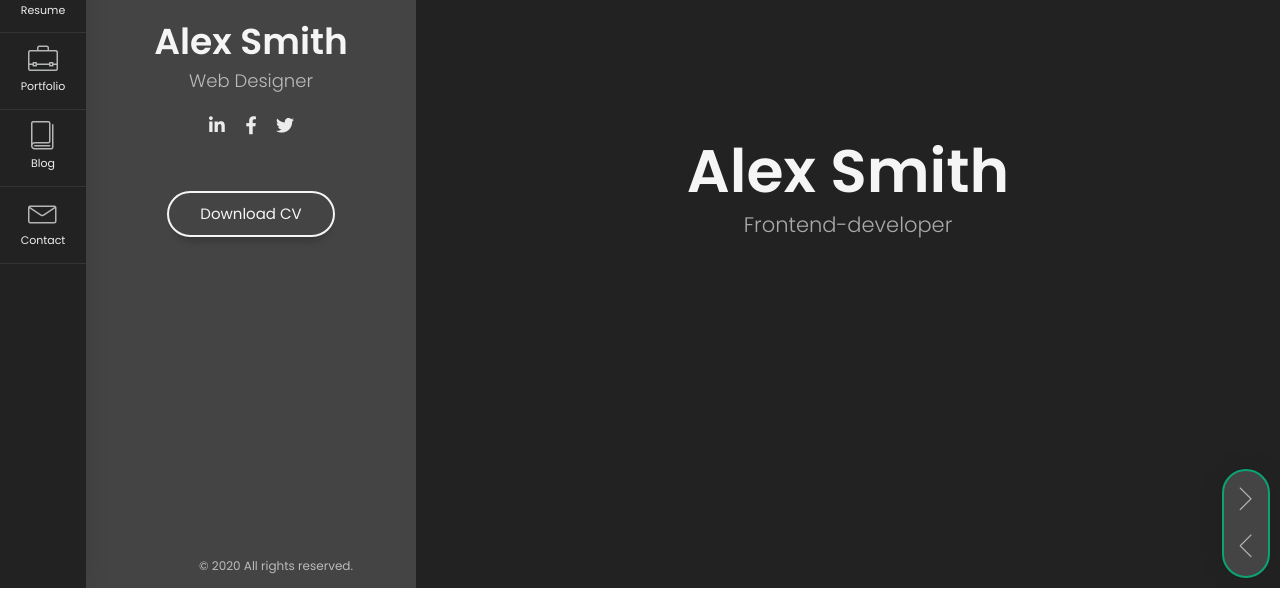
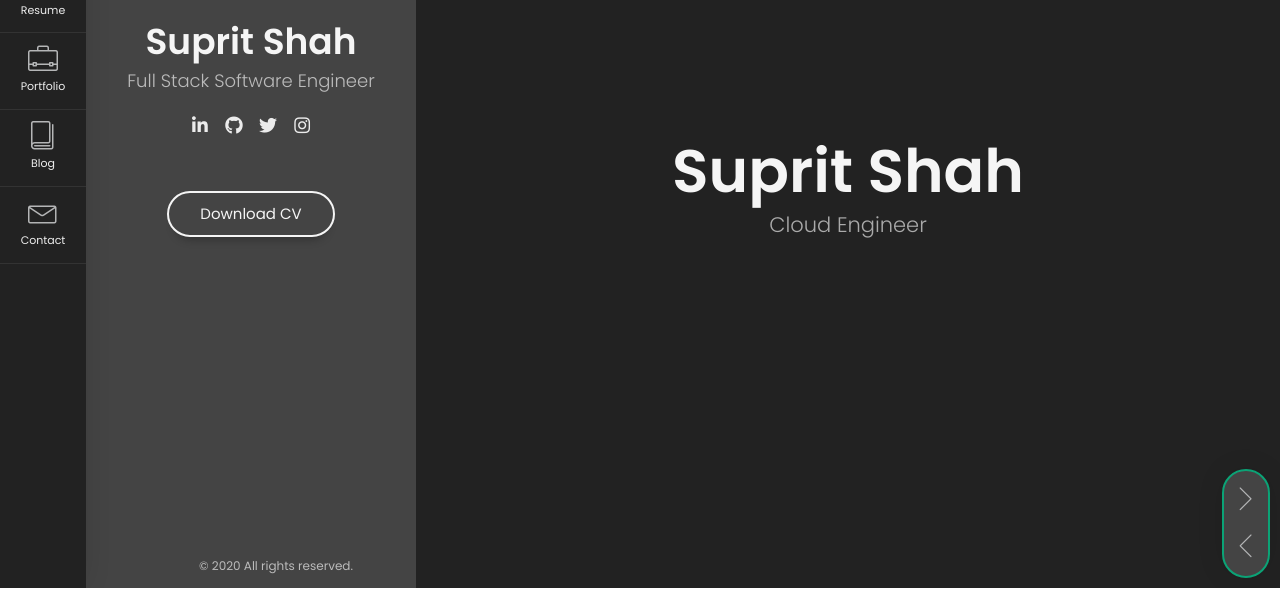
Before and after one commit to supritshah1289/portfolio, a plain HTML site: page index.html in a window 1280 px wide. Shown: the part 212-828 px from the top of the page. Drawn offline with Linux system fonts and the light colour scheme; some packages are replaced by stand-ins of ours.

Commit message:
Name update

```diff
--- a/index.html
+++ b/index.html
@@ -3,11 +3,11 @@
   <head>
     <meta charset="UTF-8" />
     <meta http-equiv="X-UA-Compatible" content="IE=edge">
-    <title>BreezyCV - Resume / CV / vCard Template</title>
+    <title>Suprit Shah ~ Full stack Software Engineer</title>
     <meta name="viewport" content="width=device-width, initial-scale=1, maximum-scale=1" />
-    <meta name="description" content="BreezyCV - Resume / CV / vCard Template" />
-    <meta name="keywords" content="vcard, resposnive, retina, resume, jquery, css3, bootstrap, Material CV, portfolio" />
-    <meta name="author" content="lmpixels" />
+    <meta name="description" content="Suprit Shah ~ Full stack Software Engineer" />
+    <meta name="keywords" content="suprit shah, full-stack-software-engineer, cloud-engineer,data-engineer, aws-certified, docker, docker-swarm, ruby-on-rails, ruby, java, spring-boot, python, big-data" />
+    <meta name="author" content="Suprit Shah" />
     <link rel="shortcut icon" href="favicon.ico">
 
 
@@ -40,11 +40,11 @@
           <header id="site_header" class="header mobile-menu-hide">
             <div class="header-content">
               <div class="header-photo">
-                <img src="img/main_photo.jpg" alt="Alex Smith">
+                <img src="img/main_photo.jpg" alt="Suprit Shah">
               </div>
               <div class="header-titles">
-                <h2>Alex Smith</h2>
-                <h4>Web Designer</h4>
+                <h2>Suprit Shah</h2>
+                <h4>Full Stack Software Engineer</h4>
               </div>
             </div>
 
@@ -89,9 +89,10 @@
 
             <div class="social-links">
               <ul>
-                <li><a href="#" target="_blank"><i class="fab fa-linkedin-in"></i></a></li>
-                <li><a href="#" target="_blank"><i class="fab fa-facebook-f"></i></a></li>
-                <li><a href="#" target="_blank"><i class="fab fa-twitter"></i></a></li>
+                <li><a href="https://www.linkedin.com/in/supritkumar/" target="_blank"><i class="fab fa-linkedin-in"></i></a></li>
+                <li><a href="https://github.com/supritshah1289" target="_blank"><i class="fab fa-github"></i></a></li>
+                <li><a href="https://twitter.com/supritshah1289" target="_blank"><i class="fab fa-twitter"></i></a></li>
+                <li><a href="https://www.instagram.com/supritshah1289/" target="_blank"><i class="fab fa-instagram"></i></a></li>
               </ul>
             </div>
 
@@ -126,14 +127,14 @@
                     <div class="row">
                       <div class="col-sm-12 col-md-12 col-lg-12">
                         <div class="title-block">
-                          <h2>Alex Smith</h2>
+                          <h2>Suprit Shah</h2>
                           <div class="owl-carousel text-rotation">
                             <div class="item">
-                              <div class="sp-subtitle">Web Designer</div>
+                              <div class="sp-subtitle">Full Stack Software Engineer</div>
                             </div>
 
                             <div class="item">
-                              <div class="sp-subtitle">Frontend-developer</div>
+                              <div class="sp-subtitle">Cloud Engineer</div>
                             </div>
                           </div>
                         </div>
@@ -154,16 +155,16 @@
                   <!-- Personal Information -->
                   <div class="row">
                     <div class="col-xs-12 col-sm-7">
-                      <p>Proin volutpat mauris ac pellentesque pharetra. Suspendisse congue elit vel odio suscipit, sit amet tempor nisl imperdiet. Quisque ex justo, faucibus ut mi in, condimentum finibus dolor. Aliquam vitae hendrerit dolor, eget imperdiet mauris. Maecenas et ante id ipsum condimentum dictum et vel massa. Ut in imperdiet dolor, vel consectetur dui.</p>
+                      <p>Software Engineer by Day. Life long learner and Reader. Enjoys being outdoor doing adventurous activities. Loves indoor planting. Sometimes cooks delicious recipes </p>
                     </div>
 
                     <div class="col-xs-12 col-sm-5">
                       <div class="info-list">
                         <ul>
-                          <li>
+                          <!-- <li>
                             <span class="title">Age</span>
                             <span class="value">32</span>
-                          </li>
+                          </li> -->
 
                           <li>
                             <span class="title">Residence</span>
@@ -172,17 +173,17 @@
 
                           <li>
                             <span class="title">Address</span>
-                            <span class="value">88 Some Street, Some Town</span>
+                            <span class="value">Edison, NJ</span>
                           </li>
 
                           <li>
                             <span class="title">e-mail</span>
-                            <span class="value">email@example.com</span>
+                            <span class="value">suprit@me.com</span>
                           </li>
 
                           <li>
                             <span class="title">Phone</span>
-                            <span class="value">+0123 123 456 789</span>
+                            <span class="value">+1 312 607 8958</span>
                           </li>
                         </ul>
                       </div>
```
Also changed, not shown: favicon.ico, img/main_photo_old.jpg (deleted).
